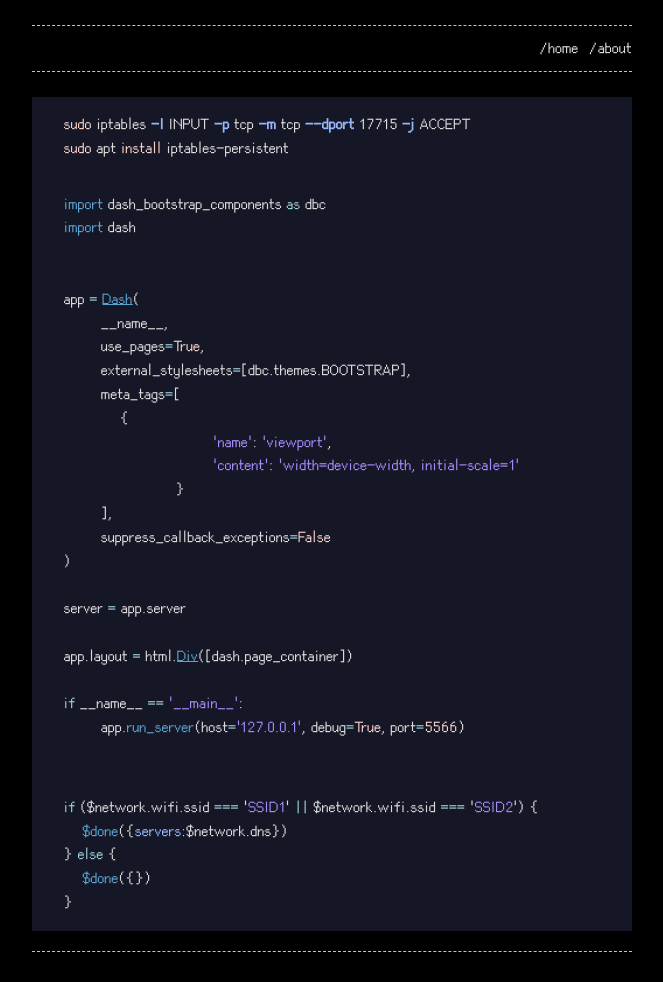
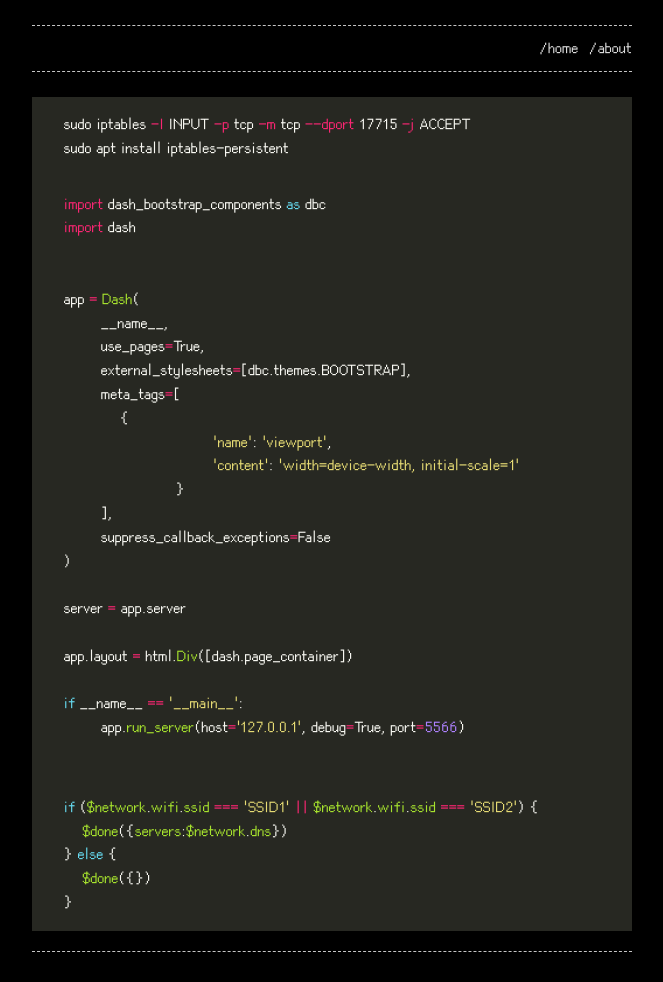
Before and after one commit to morningdip/home, a Jekyll site: the page built from _posts/2022-07-29-wfh.md, in a window 1280 px wide. Shown: the whole page, without its empty margins (308-971 px from the left). Built offline with Jekyll 4.4.1, drawn with Linux system fonts in a browser that asks for light colours.

Commit message:
Update base.scss

```diff
--- a/_sass/base.scss
+++ b/_sass/base.scss
@@ -92,61 +92,73 @@ code.language-plaintext.highlighter-rouge {
   color: var(--lavender-web);
   padding: 1px 4px;
 }
-.highlight .c { color: var(--roman-silver); font-style: italic } /* Comment */
-.highlight .err { color: var(--congo-pink); } /* Error */
-.highlight .k { color: var(--light-blue); } /* Keyword */
-.highlight .cm { color: var(--roman-silver); font-style: italic } /* Comment.Multiline */
-.highlight .cp { color: var(--carolina-blue); } /* Comment.Preproc */
-.highlight .c1 { color: var(--roman-silver); font-style: italic } /* Comment.Single */
-.highlight .cs { color: var(--light-blue); font-style: italic } /* Comment.Special */
-.highlight .gd { color: var(--congo-pink); } /* Generic.Deleted */
+.highlight .hll { background-color: #49483e }
+.highlight  { background: #272822; color: #f8f8f2 }
+.highlight .c { color: #75715e } /* Comment */
+.highlight .err { color: #960050; background-color: #1e0010 } /* Error */
+.highlight .k { color: #66d9ef } /* Keyword */
+.highlight .l { color: #ae81ff } /* Literal */
+.highlight .n { color: #f8f8f2 } /* Name */
+.highlight .o { color: #f92672 } /* Operator */
+.highlight .p { color: #f8f8f2 } /* Punctuation */
+.highlight .ch { color: #75715e } /* Comment.Hashbang */
+.highlight .cm { color: #75715e } /* Comment.Multiline */
+.highlight .cp { color: #75715e } /* Comment.Preproc */
+.highlight .cpf { color: #75715e } /* Comment.PreprocFile */
+.highlight .c1 { color: #75715e } /* Comment.Single */
+.highlight .cs { color: #75715e } /* Comment.Special */
+.highlight .gd { color: #f92672 } /* Generic.Deleted */
 .highlight .ge { font-style: italic } /* Generic.Emph */
-.highlight .gr { color: var(--congo-pink); } /* Generic.Error */
-.highlight .gh { color: var(--lavender-floral); font-weight: bold } /* Generic.Heading */
-.highlight .gi { color: var(--carolina-blue); } /* Generic.Inserted */
-.highlight .go { color: var(--light-blue); } /* Generic.Output */
-.highlight .gp { color: var(--congo-pink); } /* Generic.Prompt */
+.highlight .gi { color: #a6e22e } /* Generic.Inserted */
 .highlight .gs { font-weight: bold } /* Generic.Strong */
-.highlight .gu { color: var(--french-sky-blue); font-weight: bold } /* Generic.Subheading */
-.highlight .gt { color: var(--congo-pink); } /* Generic.Traceback */
-.highlight .kc { color: var(--light-blue); } /* Keyword.Constant */
-.highlight .kd { color: var(--light-blue); } /* Keyword.Declaration */
-.highlight .kn { color: var(--carolina-blue); } /* Keyword.Namespace */
-.highlight .kp { color: var(--light-blue); } /* Keyword.Pseudo */
-.highlight .kr { color: var(--light-blue); } /* Keyword.Reserved */
-.highlight .kt { color: var(--pale-pink); } /* Keyword.Type */
-.highlight .m { color: var(--lavender-web); } /* Literal.Number */
-.highlight .s { color: var(--lavender-floral); } /* Literal.String */
-.highlight .na { color: var(--french-sky-blue); } /* Name.Attribute */
-.highlight .nb { color: var(--pale-pink); } /* Name.Builtin */
-.highlight .nc { color: var(--carolina-blue); text-decoration: underline } /* Name.Class */
-.highlight .no { color: var(--congo-pink); } /* Name.Constant */
-.highlight .nd { color: var(--light-blue); } /* Name.Decorator */
-.highlight .ni { color: var(--lavender-web); font-weight: bold } /* Name.Entity */
-.highlight .nf { color: var(--carolina-blue); } /* Name.Function */
-.highlight .nn { color: var(--pale-pink); text-decoration: underline } /* Name.Namespace */
-.highlight .nt { color: var(--french-sky-blue); font-weight: bold } /* Name.Tag */
-.highlight .nv { color: var(--congo-pink); } /* Name.Variable */
-.highlight .o { color: var(--light-blue); }
-.highlight .ow { color: var(--light-blue); } /* Operator.Word */
-.highlight .w { color: var(--lavender-web); } /* Text.Whitespace */
-.highlight .mf { color: var(--lavender-web); } /* Literal.Number.Float */
-.highlight .mh { color: var(--lavender-web); } /* Literal.Number.Hex */
-.highlight .mi { color: var(--pale-pink); } /* Literal.Number.Integer */
-.highlight .mo { color: var(--lavender-web); } /* Literal.Number.Oct */
-.highlight .sb { color: var(--lavender-floral); } /* Literal.String.Backtick */
-.highlight .sc { color: var(--lavender-floral); } /* Literal.String.Char */
-.highlight .sd { color: var(--lavender-floral); } /* Literal.String.Doc */
-.highlight .s2 { color: var(--lavender-floral); } /* Literal.String.Double */
-.highlight .se { color: var(--lavender-floral); } /* Literal.String.Escape */
-.highlight .sh { color: var(--lavender-floral); } /* Literal.String.Heredoc */
-.highlight .si { color: var(--lavender-floral); } /* Literal.String.Interpol */
-.highlight .sx { color: var(--lavender-floral); } /* Literal.String.Other */
-.highlight .sr { color: var(--lavender-web); } /* Literal.String.Regex */
-.highlight .s1 { color: var(--lavender-floral); } /* Literal.String.Single */
-.highlight .ss { color: var(--light-blue); } /* Literal.String.Symbol */
-.highlight .bp { color: var(--pale-pink); } /* Name.Builtin.Pseudo */
-.highlight .vc { color: var(--congo-pink); } /* Name.Variable.Class */
-.highlight .vg { color: var(--congo-pink); } /* Name.Variable.Global */
-.highlight .vi { color: var(--congo-pink); } /* Name.Variable.Instance */
-.highlight .il { color: var(--lavender-web); } /* Literal.Number.Integer.Long */
+.highlight .gu { color: #75715e } /* Generic.Subheading */
+.highlight .kc { color: #66d9ef } /* Keyword.Constant */
+.highlight .kd { color: #66d9ef } /* Keyword.Declaration */
+.highlight .kn { color: #f92672 } /* Keyword.Namespace */
+.highlight .kp { color: #66d9ef } /* Keyword.Pseudo */
+.highlight .kr { color: #66d9ef } /* Keyword.Reserved */
+.highlight .kt { color: #66d9ef } /* Keyword.Type */
+.highlight .ld { color: #e6db74 } /* Literal.Date */
+.highlight .m { color: #ae81ff } /* Literal.Number */
+.highlight .s { color: #e6db74 } /* Literal.String */
+.highlight .na { color: #a6e22e } /* Name.Attribute */
+.highlight .nb { color: #f8f8f2 } /* Name.Builtin */
+.highlight .nc { color: #a6e22e } /* Name.Class */
+.highlight .no { color: #66d9ef } /* Name.Constant */
+.highlight .nd { color: #a6e22e } /* Name.Decorator */
+.highlight .ni { color: #f8f8f2 } /* Name.Entity */
+.highlight .ne { color: #a6e22e } /* Name.Exception */
+.highlight .nf { color: #a6e22e } /* Name.Function */
+.highlight .nl { color: #f8f8f2 } /* Name.Label */
+.highlight .nn { color: #f8f8f2 } /* Name.Namespace */
+.highlight .nx { color: #a6e22e } /* Name.Other */
+.highlight .py { color: #f8f8f2 } /* Name.Property */
+.highlight .nt { color: #f92672 } /* Name.Tag */
+.highlight .nv { color: #f8f8f2 } /* Name.Variable */
+.highlight .ow { color: #f92672 } /* Operator.Word */
+.highlight .w { color: #f8f8f2 } /* Text.Whitespace */
+.highlight .mb { color: #ae81ff } /* Literal.Number.Bin */
+.highlight .mf { color: #ae81ff } /* Literal.Number.Float */
+.highlight .mh { color: #ae81ff } /* Literal.Number.Hex */
+.highlight .mi { color: #ae81ff } /* Literal.Number.Integer */
+.highlight .mo { color: #ae81ff } /* Literal.Number.Oct */
+.highlight .sa { color: #e6db74 } /* Literal.String.Affix */
+.highlight .sb { color: #e6db74 } /* Literal.String.Backtick */
+.highlight .sc { color: #e6db74 } /* Literal.String.Char */
+.highlight .dl { color: #e6db74 } /* Literal.String.Delimiter */
+.highlight .sd { color: #e6db74 } /* Literal.String.Doc */
+.highlight .s2 { color: #e6db74 } /* Literal.String.Double */
+.highlight .se { color: #ae81ff } /* Literal.String.Escape */
+.highlight .sh { color: #e6db74 } /* Literal.String.Heredoc */
+.highlight .si { color: #e6db74 } /* Literal.String.Interpol */
+.highlight .sx { color: #e6db74 } /* Literal.String.Other */
+.highlight .sr { color: #e6db74 } /* Literal.String.Regex */
+.highlight .s1 { color: #e6db74 } /* Literal.String.Single */
+.highlight .ss { color: #e6db74 } /* Literal.String.Symbol */
+.highlight .bp { color: #f8f8f2 } /* Name.Builtin.Pseudo */
+.highlight .fm { color: #a6e22e } /* Name.Function.Magic */
+.highlight .vc { color: #f8f8f2 } /* Name.Variable.Class */
+.highlight .vg { color: #f8f8f2 } /* Name.Variable.Global */
+.highlight .vi { color: #f8f8f2 } /* Name.Variable.Instance */
+.highlight .vm { color: #f8f8f2 } /* Name.Variable.Magic */
+.highlight .il { color: #ae81ff } /* Literal.Number.Integer.Long */
```
